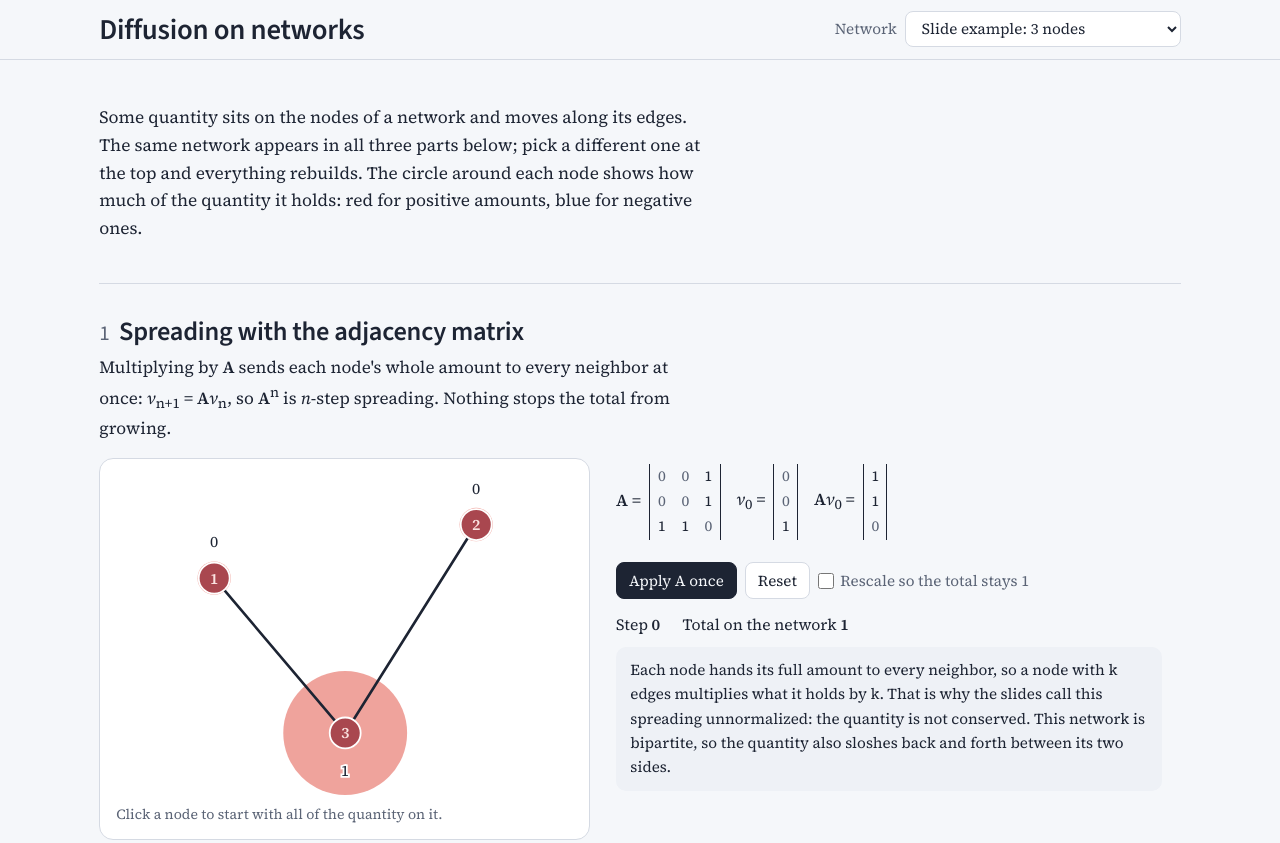
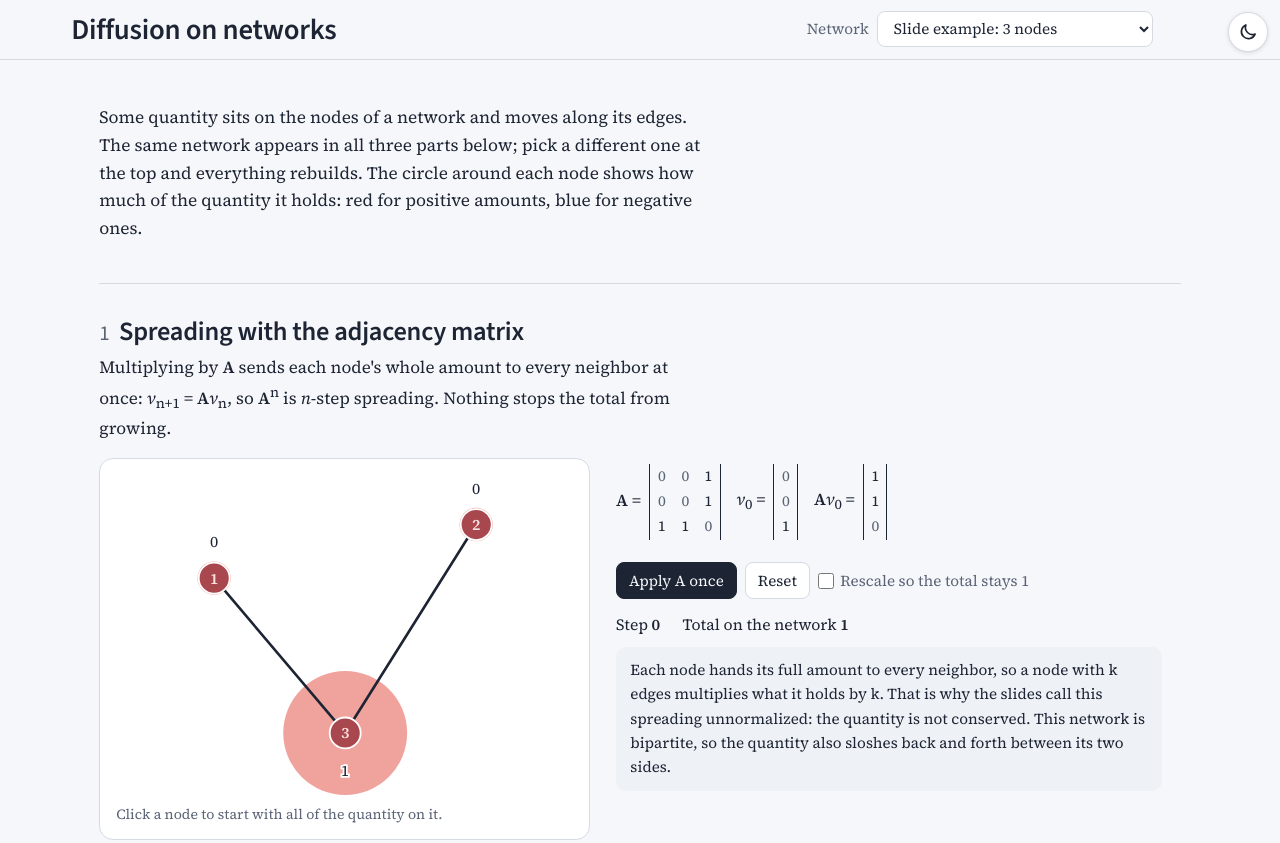
Before and after one commit to lshlj82/diffusion-on-networks, a plain HTML site: page index.html in a window 1280 px wide. Shown: the top 843 px of the page. Drawn offline with nearby package versions, Linux system fonts and the light colour scheme.

Commit message:
Add files via upload

```diff
--- a/index.html
+++ b/index.html
@@ -148,8 +148,19 @@ footer{max-width:1120px;margin:0 auto;padding:1.6rem 1.2rem 3rem;color:var(--mut
 footer p{max-width:72ch}
 @media (prefers-reduced-motion:reduce){.halo{transition:none}}
 </style>
+<script>try { const t = localStorage.getItem("netsci-theme"); if (t === "light" || t === "dark") document.documentElement.dataset.theme = t; } catch (e) {}</script>
+<style>
+button.theme-btn{position:fixed; z-index:20; top:calc(env(safe-area-inset-top, 0px) + 12px); right:calc(env(safe-area-inset-right, 0px) + 12px);
+  width:40px; height:40px; padding:0; border-radius:50%; display:grid; place-items:center; cursor:pointer;
+  background:var(--surface); color:var(--ink); border:1px solid var(--line); box-shadow:0 1px 4px rgba(0,0,0,.12)}
+button.theme-btn:hover{background:var(--surface); color:var(--ink); border-color:var(--ink)}
+button.theme-btn:focus-visible{outline:3px solid var(--cool); outline-offset:2px}
+.top{padding-right:56px}
+button.theme-btn svg{width:20px; height:20px; fill:none; stroke:currentColor; stroke-width:2; stroke-linecap:round; stroke-linejoin:round}
+</style>
 </head>
 <body>
+<button id="themeBtn" class="theme-btn" type="button" aria-label="Switch to light mode"></button>
 <header class="top">
   <div class="top-inner">
     <h1>Diffusion on networks</h1>
@@ -669,11 +680,27 @@ function frame(ts){
 requestAnimationFrame(frame);
 const ro=new ResizeObserver(()=>{drawPlot2();drawPlot3()});ro.observe($("plot2"));ro.observe($("plot3"));
 window.matchMedia("(prefers-color-scheme: dark)").addEventListener?.("change",()=>{drawPlot2();drawPlot3()});
+new MutationObserver(()=>{drawPlot2();drawPlot3()}).observe(document.documentElement,{attributes:true,attributeFilter:["data-theme"]});
 
 sel.onchange=()=>loadGraph(sel.value);
 $("newRandom").onclick=()=>{GRAPHS.random=makeRandom();loadGraph("random")};
 loadGraph("tri");
 })();
 </script>
+<script>
+(() => {
+  // light/dark switch; the choice is remembered across all of the course demos
+  const btn = document.getElementById("themeBtn"), root = document.documentElement, mq = matchMedia("(prefers-color-scheme: dark)");
+  const SUN = '<svg viewBox="0 0 24 24" aria-hidden="true"><circle cx="12" cy="12" r="4.5"/><path d="M12 2v2.5M12 19.5V22M2 12h2.5M19.5 12H22M4.9 4.9l1.8 1.8M17.3 17.3l1.8 1.8M4.9 19.1l1.8-1.8M17.3 6.7l1.8-1.8"/></svg>';
+  const MOON = '<svg viewBox="0 0 24 24" aria-hidden="true"><path d="M20.5 14.5A8.5 8.5 0 0 1 9.5 3.5a8.5 8.5 0 1 0 11 11z"/></svg>';
+  const current = () => root.dataset.theme || (mq.matches ? "dark" : "light");
+  const sync = () => { const dark = current() === "dark", label = dark ? "Switch to light mode" : "Switch to dark mode";
+    btn.innerHTML = dark ? SUN : MOON; btn.setAttribute("aria-label", label); btn.title = label; };
+  btn.addEventListener("click", () => { const next = current() === "dark" ? "light" : "dark"; root.dataset.theme = next;
+    try { localStorage.setItem("netsci-theme", next); } catch (e) {} sync(); });
+  mq.addEventListener("change", sync);
+  sync();
+})();
+</script>
 </body>
 </html>
```
